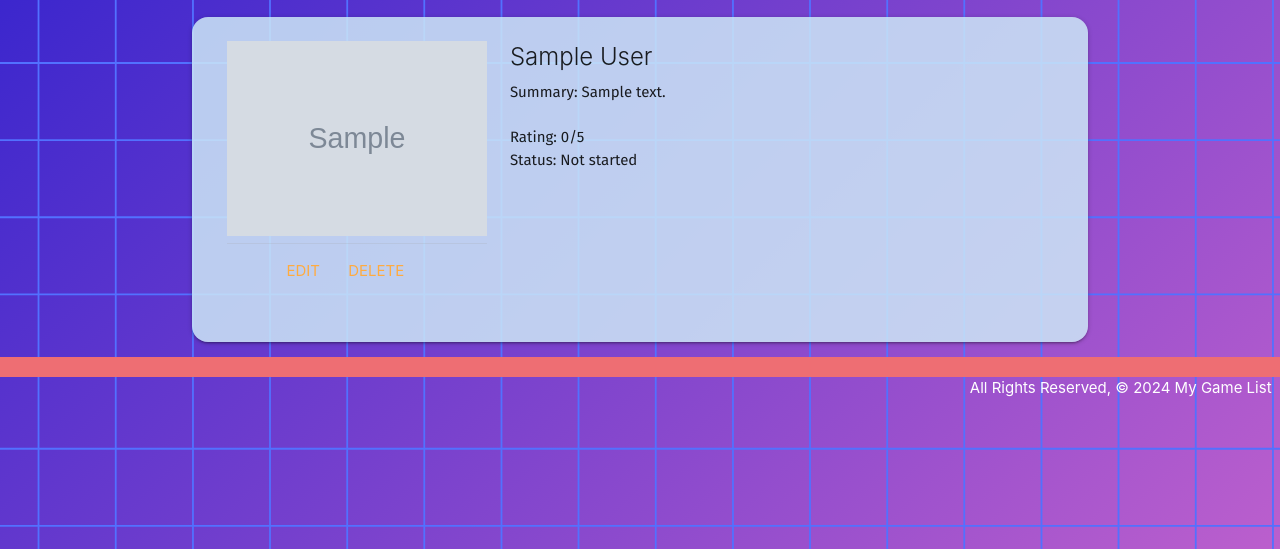
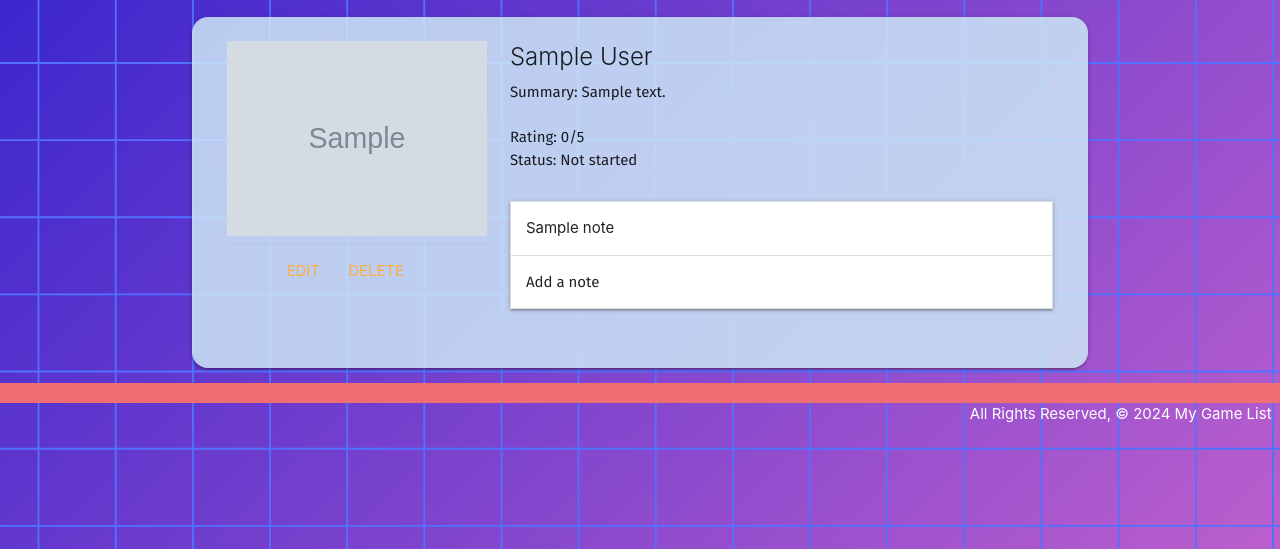
Before and after one commit to jtnguyen45/my-game-list, a Django app: page /games/1/ in a window 1280 px wide. Shown: the part 207-756 px from the top of the page. Run offline with Django 5.2, Linux system fonts and the light colour scheme; a user stored in the database is signed in; tables that the repository leaves empty hold one stand-in row (values such as "Sample post"); grey boxes marked "Sample" are stand-in pictures; some web fonts are replaced.

Commit message:
Add feature to let user add notes to their games

```diff
--- a/main_app/forms.py
+++ b/main_app/forms.py
@@ -1,7 +1,14 @@
+from django import forms
 from django.forms import ModelForm
 from .models import Note
+
+class DateInput(forms.DateInput):
+    input_type = 'date'
 
 class NoteForm(ModelForm):
     class Meta:
         model = Note
-        fields = '__all__'
+        fields = ('title', 'date', 'note',)
+        widgets = {
+            "date": DateInput()
+        }
--- a/main_app/models.py
+++ b/main_app/models.py
@@ -34,9 +34,10 @@ class UserGame(models.Model):
         return reverse('detail', kwargs={'game_id': self.id})
 
 class Note(models.Model):
-    title = models.CharField()
+    title = models.CharField(max_length=100)
     note = models.TextField(max_length=350)
     date = models.DateField('note date')
+    user_game = models.ForeignKey(UserGame, on_delete=models.CASCADE)
 
     def __str__(self):
         return f'{self.title} on {self.date}'
--- a/main_app/static/css/style.css
+++ b/main_app/static/css/style.css
@@ -62,6 +62,10 @@ p {
     margin-top: 24px;
     border-radius: 2vmin;
     background-color: rgba(205, 232, 247, 0.85);
+}
+
+.btn {
+    margin-top: 10px;
 }
 
 .image-container {
--- a/main_app/templates/games/detail.html
+++ b/main_app/templates/games/detail.html
@@ -18,9 +18,47 @@
                 <br>
                 <p>Rating: {{ game.rating }}/5</p>
                 <p>Status: {{ game.get_status_display }}</p>
+                <br>
+
+                <ul class="collapsible expandable">
+                    {% for note in game.note_set.all %}
+                    <li>
+                        <div class="collapsible-header">
+                            {{ note.title }}
+                        </div>
+                        <div class="collapsible-body white">
+                            <span>{{ note.note }}</span>
+                        </div>
+                    </li>
+                    {% endfor %}
+                    <li>
+                        <div class="collapsible-header">
+                            <p>Add a note</p>
+                        </div>
+                        <div class="collapsible-body white">
+                            <form action="{% url 'add_note' game.id %}" method="POST">
+                                {% csrf_token %}
+                                {{ note_form.as_p }}
+                                <input type="submit" class="btn right" value="Add Note">
+                            </form>
+                            <br>
+                            <br>
+                        </div>
+                    </li>
+                </ul>
             </div>
         </div>
     </div>
 </div>
 
+<script>
+    document.addEventListener('DOMContentLoaded', function() {
+    var elem = document.querySelector('.collapsible.expandable');
+    var instance = M.Collapsible.init(elem, {
+        accordion: false
+        });
+    });
+    instances.open();
+</script>
+
 {% endblock %}
--- a/main_app/urls.py
+++ b/main_app/urls.py
@@ -11,4 +11,5 @@ urlpatterns = [
     path('accounts/signup/', views.signup, name='signup'),
     path('games/<int:pk>/update/', views.GameUpdate.as_view(), name='games_update'),
     path('games/<int:pk>/delete/', views.GameDelete.as_view(), name='games_delete'),
+    path('games/<int:game_id>/add_note/', views.add_note, name='add_note'),
 ]
--- a/main_app/views.py
+++ b/main_app/views.py
@@ -4,6 +4,7 @@ from django.contrib.auth.forms import UserCreationForm
 from django.contrib.auth.decorators import login_required
 from django.contrib.auth.mixins import LoginRequiredMixin
 from .models import UserGame
+from .forms import NoteForm
 from django.views.generic.edit import CreateView, UpdateView, DeleteView
 import requests, environ
 env = environ.Env()
@@ -15,20 +16,6 @@ def home(request):
 
 def about(request):
     return render(request, 'about.html')
-
-@login_required
-def games_index(request):
-    games = UserGame.objects.filter(user=request.user)
-    return render(request, 'games/index.html', {
-        'games': games
-    })
-
-@login_required
-def games_detail(request, game_id):
-    game = UserGame.objects.get(id=game_id)
-    return render(request, 'games/detail.html', {
-        'game': game,
-    })
 
 def signup(request):
     error_message = ''
@@ -48,6 +35,32 @@ def signup(request):
 def logout_view(request):
     logout(request)
     return redirect('home')
+
+@login_required
+def games_index(request):
+    games = UserGame.objects.filter(user=request.user)
+    return render(request, 'games/index.html', {
+        'games': games
+    })
+
+@login_required
+def games_detail(request, game_id):
+    game = UserGame.objects.get(id=game_id)
+    note_form = NoteForm()
+    return render(request, 'games/detail.html', {
+        'game': game,
+        'note_form': note_form,
+    })
+
+@login_required
+def add_note(request, game_id):
+    form = NoteForm(request.POST)
+    if form.is_valid():
+        game = UserGame.objects.get(id=game_id)
+        new_note = form.save(commit=False)
+        new_note.user_game = game
+        new_note.save()
+    return redirect('detail', game_id=game_id)
 
 def get_game():
     url = 'https://api.igdb.com/v4/games'
```
Also changed, not shown: main_app/migrations/0007_note_user_game.py (added), main_app/migrations/0008_alter_note_title.py (added).
